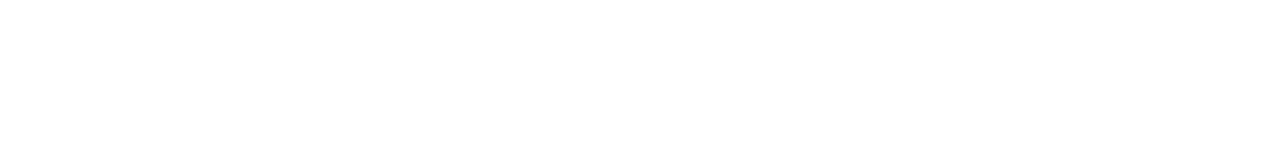
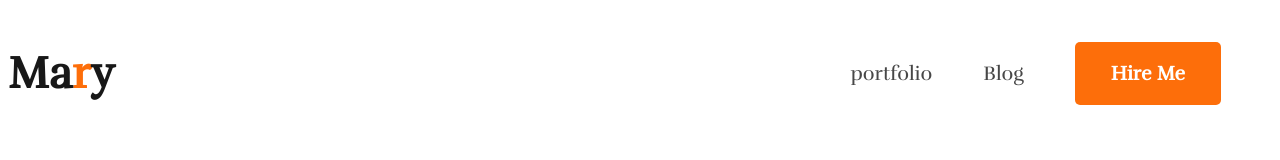
Before and after one commit to Arnab-Gupta11/Portfolio-practice-project, a plain HTML site: page index.html in a window 1280 px wide. Drawn offline with Linux system fonts and the light colour scheme.

Commit message:
nav menu added

```diff
--- a/index.html
+++ b/index.html
@@ -4,6 +4,32 @@
     <meta charset="UTF-8" />
     <meta name="viewport" content="width=device-width, initial-scale=1.0" />
     <title>web developer portfolio</title>
+    <link rel="preconnect" href="https://fonts.googleapis.com" />
+    <link rel="preconnect" href="https://fonts.gstatic.com" crossorigin />
+    <link
+      href="https://fonts.googleapis.com/css2?family=Open+Sans:ital,wght@0,300;0,400;0,500;0,600;0,700;0,800;1,300;1,400;1,500;1,600;1,700;1,800&family=Rufina&display=swap"
+      rel="stylesheet"
+    />
+    <link rel="stylesheet" href="./styles/style.css" />
   </head>
-  <body></body>
+  <body>
+    <header>
+      <section class="nav-container">
+        <div class="menu-title-div">
+          <h2 class="menu-title">Ma<span class="primary-text">r</span>y</h2>
+        </div>
+        <div class="menu-div">
+          <ul>
+            <li class="menu-list"><a href="#">portfolio</a></li>
+            <li class="menu-list"><a href="#">Blog</a></li>
+            <li class="menu-list">
+              <button class="primary-btn">Hire Me</button>
+            </li>
+          </ul>
+        </div>
+      </section>
+    </header>
+    <main></main>
+    <footer></footer>
+  </body>
 </html>
--- /dev/null
+++ b/styles/style.css
@@ -0,0 +1,41 @@
+* {
+  font-family: "Open Sans", sans-serif;
+  font-family: "Rufina", serif;
+}
+.nav-container {
+  display: flex;
+  align-items: center;
+  justify-content: space-between;
+}
+.menu-title {
+  color: #181818;
+  font-size: 45px;
+  font-weight: 800;
+}
+.primary-text {
+  color: #fd6e0a;
+}
+.menu-div ul {
+  display: flex;
+  list-style: none;
+  align-items: center;
+}
+.menu-list {
+  margin-right: 51px;
+}
+.menu-list a {
+  color: #474747;
+  font-size: 20px;
+  font-weight: 400;
+  text-decoration: none;
+}
+.primary-btn {
+  color: #fff;
+  text-align: center;
+  font-size: 20px;
+  font-weight: 700;
+  border-radius: 5px;
+  background: #fd6e0a;
+  border: none;
+  padding: 19px 36px;
+}
```
